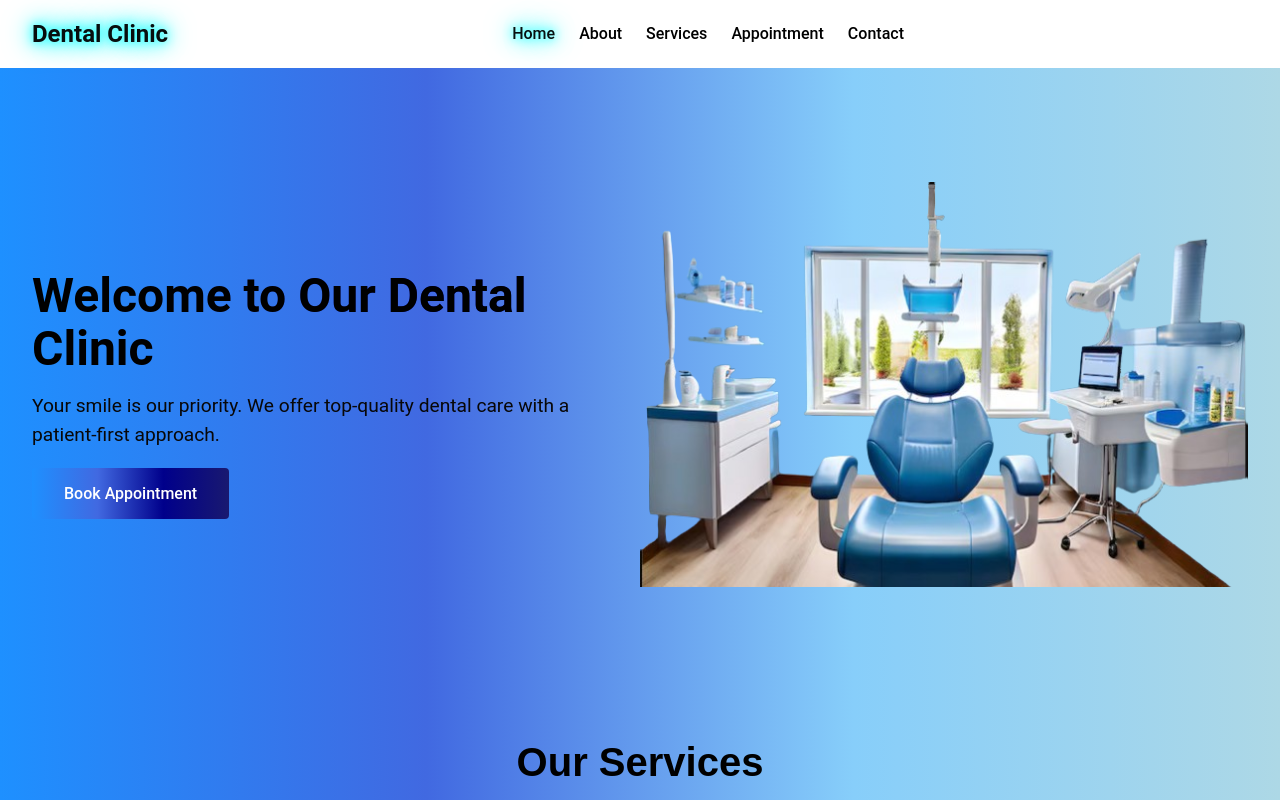
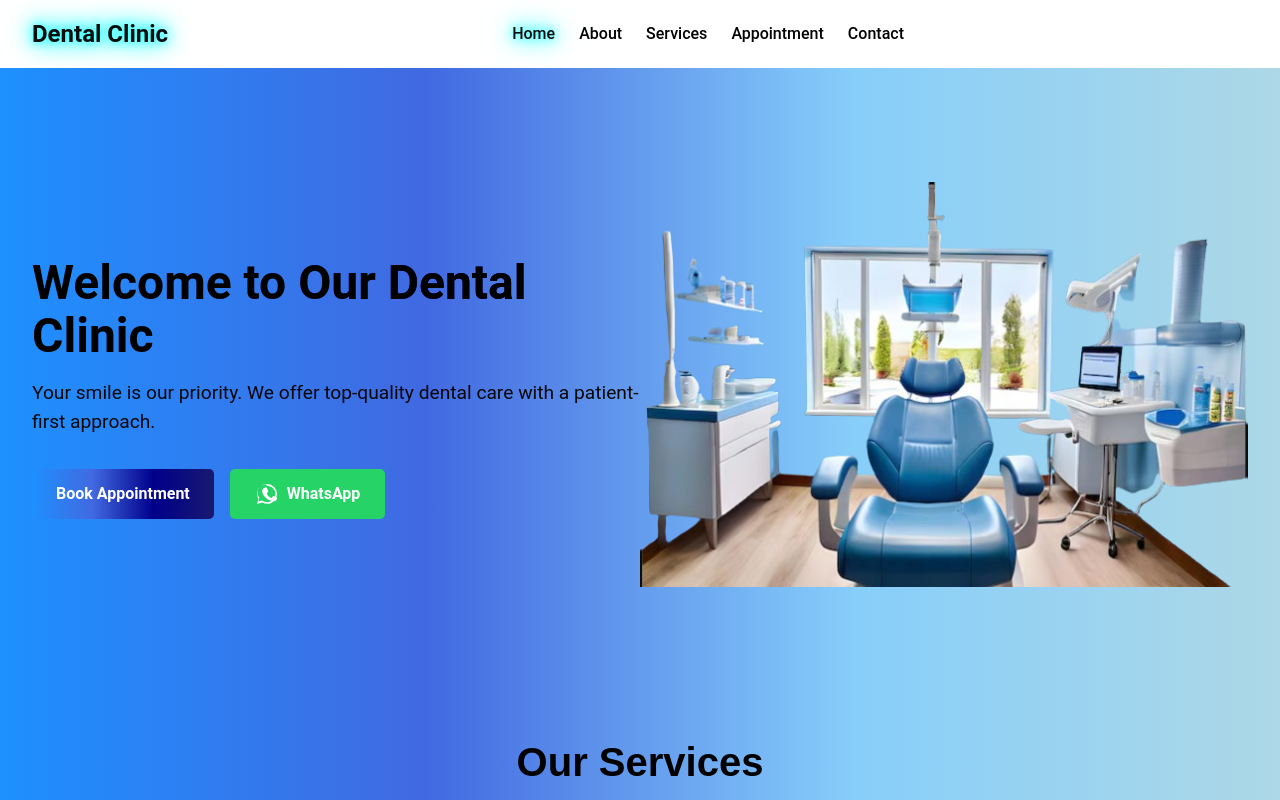
Before and after one commit to harishgarg2508/dental-clinic-website, a React (Vite) app: page /#/ in a window 1280 px wide. Shown: the top 800 px of the page. Built offline with nearby package versions, Linux system fonts and the light colour scheme.

Commit message:
added whatsapp icon

```diff
--- a/package.json
+++ b/package.json
@@ -12,6 +12,7 @@
   "dependencies": {
     "axios": "^1.7.7",
     "framer-motion": "^11.11.11",
+    "lucide-react": "^0.461.0",
     "react": "^18.3.1",
     "react-dom": "^18.3.1",
     "react-icons": "^5.3.0",
--- a/src/pages/Home/Home.css
+++ b/src/pages/Home/Home.css
@@ -102,3 +102,75 @@
       max-width: 100%;
     }
   }
+
+  .home-header {
+    display: flex;
+    align-items: center;
+    justify-content: space-between;
+    padding: 2rem;
+    background-color: #f4f4f4;
+  }
+
+  .home-header-content {
+    flex: 1;
+    max-width: 50%;
+  }
+
+  .header-actions {
+    display: flex;
+    gap: 1rem;
+    margin-top: 1.5rem;
+    flex-wrap: wrap;
+  }
+
+  .book-appointment-btn,
+  .whatsapp-btn {
+    display: inline-flex;
+    align-items: center;
+    justify-content: center;
+    padding: 0.75rem 1.5rem;
+    border-radius: 5px;
+    text-decoration: none;
+    font-weight: bold;
+    transition: all 0.3s ease;
+  }
+
+  .book-appointment-btn {
+    background-color: #007bff;
+    color: white;
+  }
+
+  .whatsapp-btn {
+    background-color: #25d366;
+    color: white;
+    gap: 0.5rem;
+  }
+
+  .whatsapp-btn svg {
+    width: 24px;
+    height: 24px;
+  }
+
+  .book-appointment-btn:hover {
+    background-color: #0056b3;
+  }
+
+  .whatsapp-btn:hover {
+    background-color: #128c7e;
+  }
+
+  @media (max-width: 768px) {
+    .home-header {
+      flex-direction: column;
+      text-align: center;
+    }
+
+    .home-header-content {
+      max-width: 100%;
+      margin-bottom: 1.5rem;
+    }
+
+    .header-actions {
+      justify-content: center;
+    }
+  }
--- a/src/pages/Home/Home.jsx
+++ b/src/pages/Home/Home.jsx
@@ -14,6 +14,13 @@ const Home = () => {
     appointmentRef.current?.scrollIntoView({ behavior: 'smooth' });
   };
 
+  const openWhatsApp = () => {
+    const phoneNumber = '917508574656'; // Replace with your clinic's WhatsApp number
+    const message = 'Hello, I would like to book a dental appointment.';
+    const whatsappUrl = `https://wa.me/${phoneNumber}?text=${encodeURIComponent(message)}`;
+    window.open(whatsappUrl, '_blank');
+  };
+
   return (
     <div className="home">
       <Navbar />
@@ -22,16 +29,23 @@ const Home = () => {
         <div className="home-header-content">
           <h1>Welcome to Our Dental Clinic</h1>
           <p>Your smile is our priority. We offer top-quality dental care with a patient-first approach.</p>
-          <a href="#book-appointment" className="book-appointment-btn" onClick={scrollToAppointment}>
-            Book Appointment
-          </a>
+          <div className="header-actions">
+            <a href="#book-appointment" className="book-appointment-btn" onClick={scrollToAppointment}>
+              Book Appointment
+            </a>
+            <button className="whatsapp-btn" onClick={openWhatsApp}>
+              <svg xmlns="http://www.w3.org/2000/svg" width="24" height="24" viewBox="0 0 24 24" fill="currentColor">
+                <path d="M12.04 2c-5.46 0-9.91 4.45-9.91 9.91 0 1.75.46 3.45 1.32 4.95L2.05 22l5.25-1.38c1.45.79 3.08 1.21 4.74 1.21 5.46 0 9.91-4.45 9.91-9.91 0-2.65-1.03-5.14-2.9-7.01A9.816 9.816 0 0 0 12.04 2zm.01 1.67c2.2 0 4.26.86 5.82 2.42a8.233 8.233 0 0 1 2.41 5.83c0 4.54-3.7 8.23-8.24 8.23-1.48 0-2.95-.4-4.22-1.15l-.69-.43-3.83 1 1.04-3.74-.48-.74c-.81-1.29-1.24-2.77-1.24-4.32 0-4.54 3.7-8.24 8.24-8.24zm-2.84 2.31c-.24 0-.61.09-.93.45-.32.36-1.22 1.19-1.22 2.9 0 1.72 1.25 3.39 1.42 3.62.18.23 2.58 3.93 6.31 5.37 3.11 1.23 3.74 1 4.42.94.68-.06 2.2-.9 2.51-1.76.3-.86.3-1.6.21-1.76-.09-.16-.33-.26-.68-.45-.36-.19-2.14-1.06-2.47-1.18-.32-.12-.57-.18-.81.18-.25.36-1 1.18-1.23 1.42-.22.23-.44.26-.81.06-1.13-.49-2.53-1.42-3.46-2.87-.52-.73-.57-1.26-.45-1.6.12-.33.64-1.03.8-1.26.17-.23.22-.4.33-.66.12-.26.06-.49-.03-.68-.09-.19-.81-1.95-1.14-2.67-.32-.7-.64-.61-.89-.62l-.77-.01z" />
+              </svg>
+              WhatsApp
+            </button>
+          </div>
         </div>
         <div className="home-header-image">
           <img src="./assets/banner.png" alt="Dental Clinic" />
+        </div>
+      </header>
 
-        </div>
-
-      </header>
       <NewServices />
 
       <section ref={appointmentRef} className="appointment-section">
--- a/src/pages/newservices/newservice.jsx
+++ b/src/pages/newservices/newservice.jsx
@@ -100,7 +100,7 @@ const NewServices = () => {
       title: "Aligners",
       description: "Custom clear aligners for discreet teeth straightening, offering convenience and comfort.",
       badge: "Discreet",
-      frontImage: "assets/orthodontics.jpg",
+      frontImage: "assets/aligners.png",
       backImage: "path/to/back-image-aligners.jpg",
     },
     {
```
Also changed, not shown: public/assets/aligners.png (added), 1 other file (tests, documents, lock files or other folders). Lines whose indentation alone changed are shown as unchanged.
